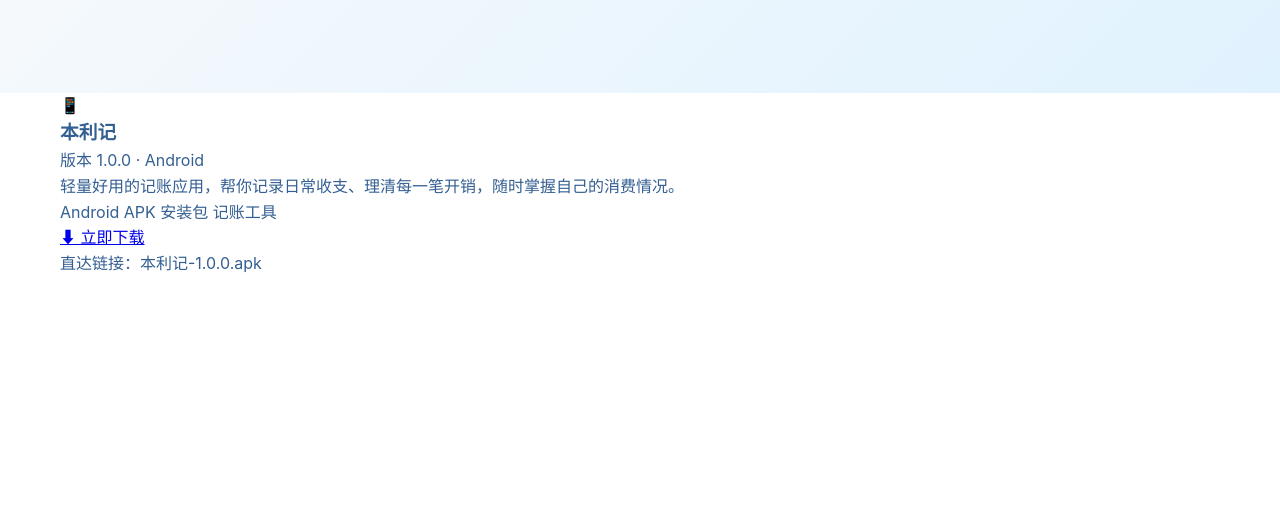
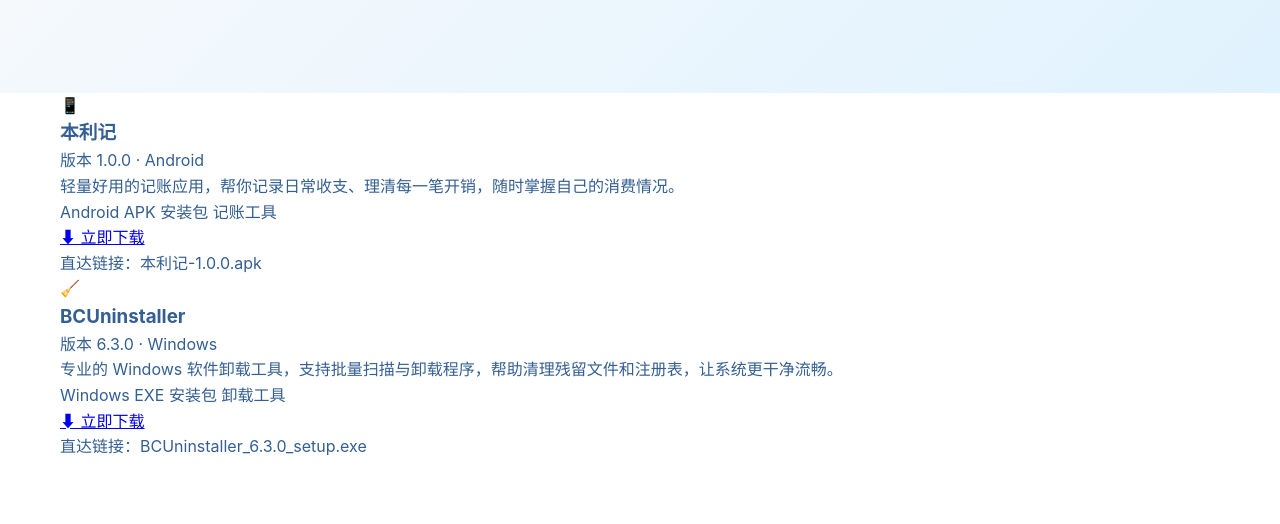
Before and after one commit to HEBIN0121/binbytes, a plain HTML site: page downloads.html in a window 1280 px wide. Shown: the part 276-800 px from the top of the page. Drawn offline with Linux system fonts and the light colour scheme.

Commit message:
Add BCUninstaller download section and update footer date

```diff
--- a/downloads.html
+++ b/downloads.html
@@ -61,6 +61,27 @@
                         </div>
                     </div>
 
+                    <!-- BCUninstaller Windows 安装包 -->
+                    <div class="download-card">
+                        <div class="download-card-top">
+                            <div class="download-icon">🧹</div>
+                            <div class="download-card-title">
+                                <h3>BCUninstaller</h3>
+                                <div class="download-version">版本 6.3.0 · Windows</div>
+                            </div>
+                        </div>
+                        <p class="download-desc">专业的 Windows 软件卸载工具，支持批量扫描与卸载程序，帮助清理残留文件和注册表，让系统更干净流畅。</p>
+                        <div class="download-meta">
+                            <span class="download-tag">Windows</span>
+                            <span class="download-tag">EXE 安装包</span>
+                            <span class="download-tag">卸载工具</span>
+                        </div>
+                        <div class="download-card-bottom">
+                            <a class="download-btn" href="https://pub-209e6561f50440b7bd54564b4faf117a.r2.dev/BCUninstaller_6.3.0_setup.exe" target="_blank" rel="noopener">⬇ 立即下载</a>
+                            <div class="download-alt">直达链接：BCUninstaller_6.3.0_setup.exe</div>
+                        </div>
+                    </div>
+
                 </div>
             </div>
         </section>
@@ -97,7 +118,7 @@
                 </div>
             </div>
             <div class="footer-bottom">
-                <p>&copy; 2025年12月1日更新 彬的工具箱. 保留所有权利.</p>
+                <p>&copy; 2026年11月17日更新 彬的工具箱. 保留所有权利.</p>
             </div>
         </div>
     </footer>
```
